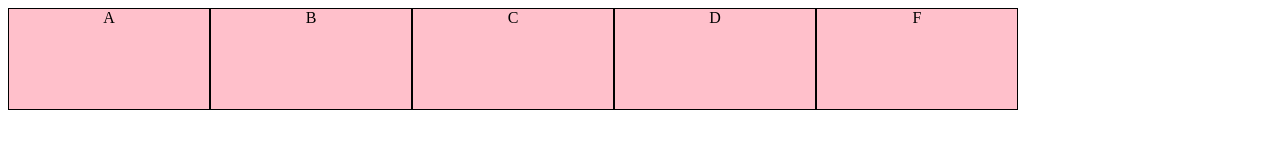
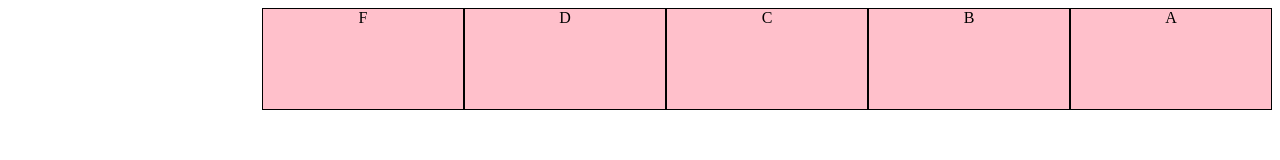
Before and after one commit to giovannacostaxavier/Exercicios_Flex_Box, a plain HTML site: page flex001/index.html in a window 1280 px wide. Drawn offline with Linux system fonts and the light colour scheme.

Commit message:
novos testes

```diff
--- a/flex001/style.css
+++ b/flex001/style.css
@@ -2,7 +2,7 @@
     width:100%;
     height:100%;
     display: flex;
-  flex-flow: row nowrap;
+    flex-flow: row-reverse nowrap;
 
 }
 #itens{
```
